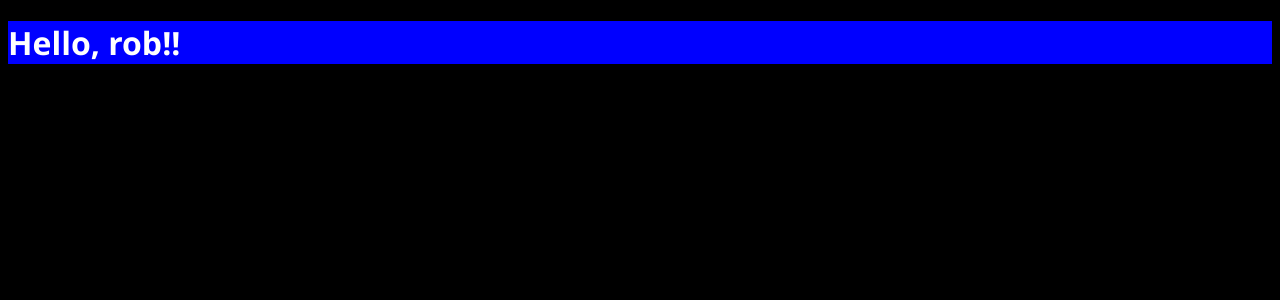
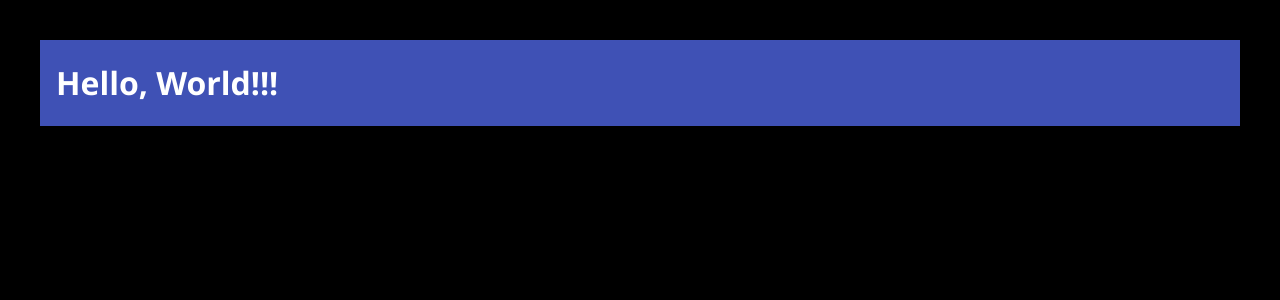
Before and after one commit to RobLMartin/iapetus, a React app: page / in a window 1280 px wide. Shown: the top 300 px of the page. Built offline with nearby package versions, Linux system fonts and the light colour scheme; the HTML template or start-up script is replaced by a standard one.

Commit message:
material-ui

```diff
--- a/src/client/App.js
+++ b/src/client/App.js
@@ -1,22 +1,26 @@
 import React, { Component } from 'react';
 import styled from 'styled-components';
+import AppBar from '@material-ui/core/AppBar';
 
 const Container = styled.div`
-    background-color: blue;
+   height: 100vh;
+   padding: 2em;
+`
+
+const StyledAppBar = styled(AppBar)`
+    padding-left: 1em;
 `
 
 class App extends Component {
-    state = {
-        name: 'rob'
-    }
 
     render() {
-    const { name } = this.state;
-        return <Container>
-                <h1>Hello, {name}!!</h1>
+        return (
+            <Container>
+                <StyledAppBar position="relative">
+                    <h1>Hello, World!!!</h1>
+                </StyledAppBar>
             </Container>
-
-
+        )
     }
 }
 
```
Also changed, not shown: package.json (+7 -6 lines), config/webpack.common.js (renamed from public/webpack.common.js), config/webpack.dev.js (renamed from public/webpack.dev.js), config/webpack.prod.js (renamed from public/webpack.prod.js), 2 other files (tests, documents, lock files or other folders).
